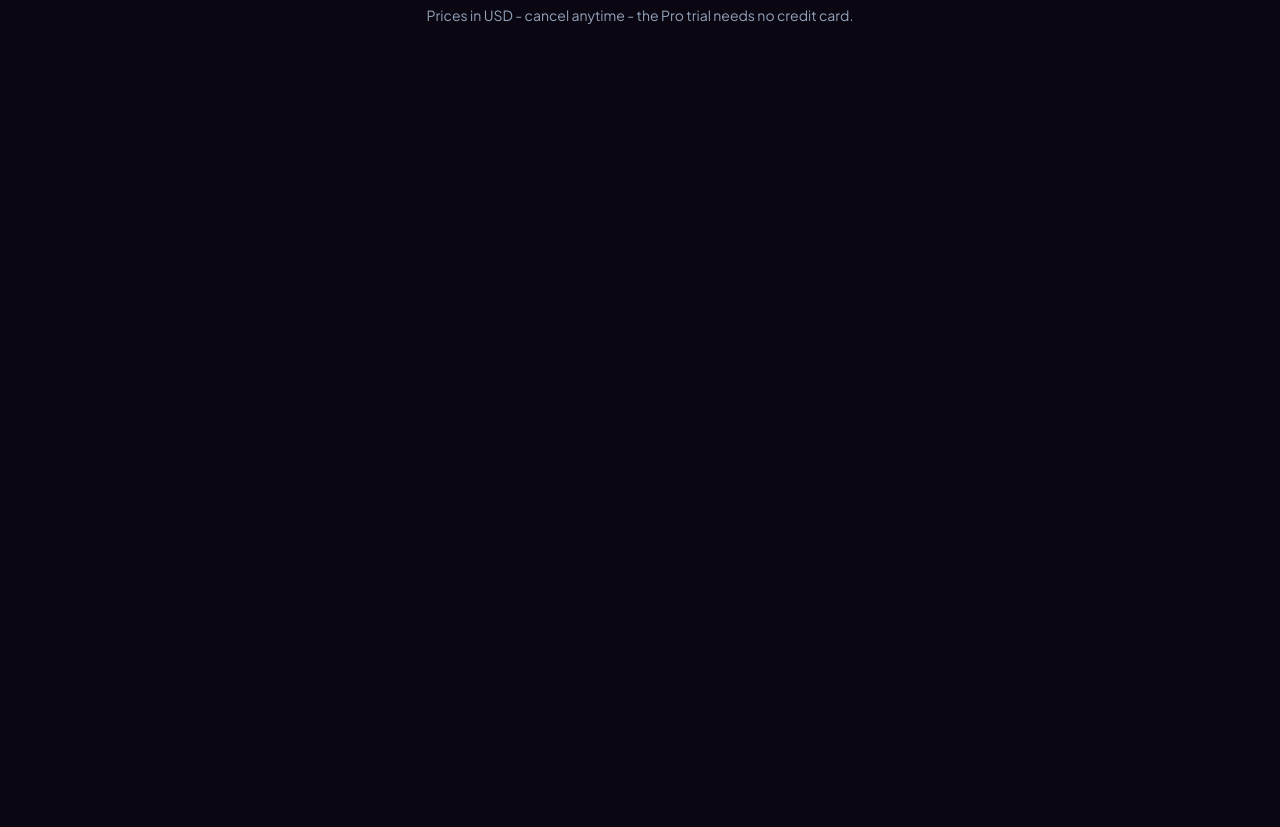
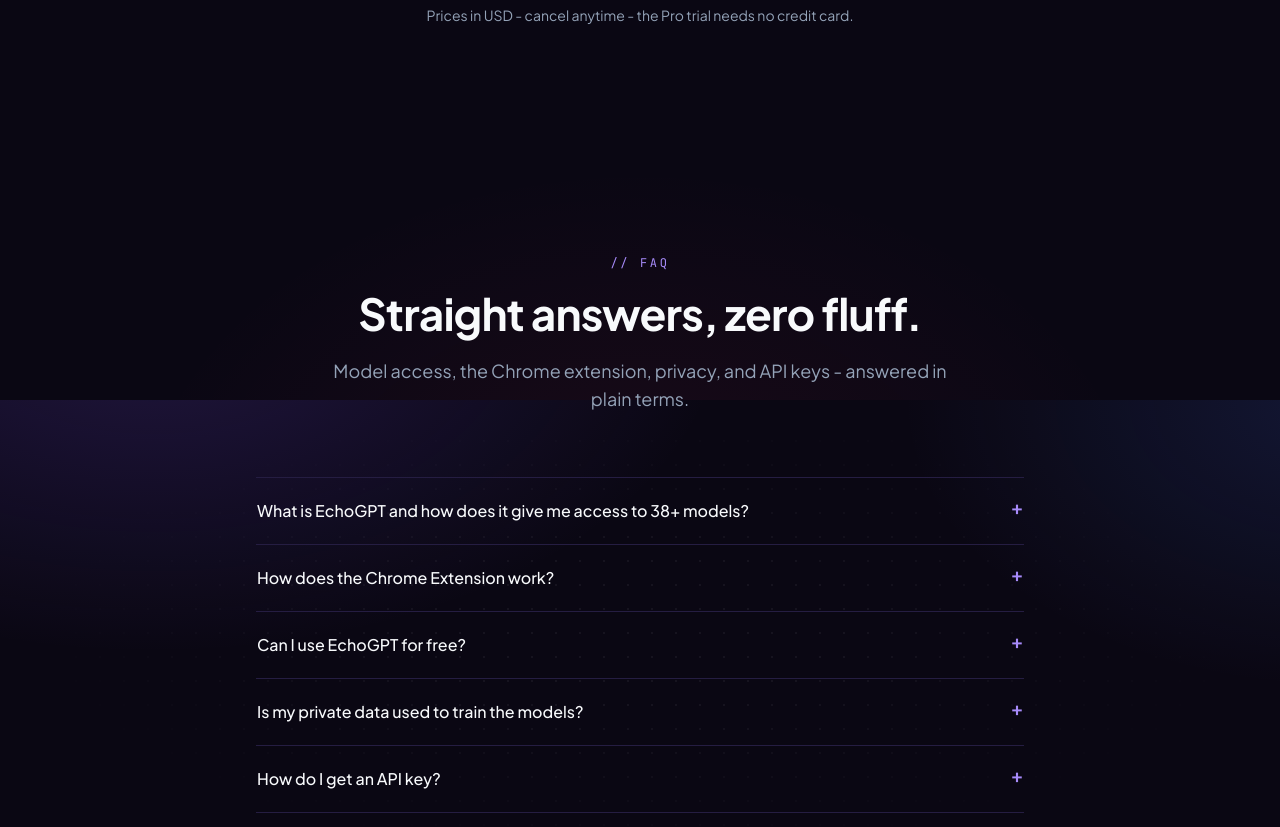
Before and after one commit to AbuBakkarSiddique007/EchoGPT_Landing_Page, a Next.js app: page / in a window 1280 px wide. Shown: the part 7600-8427 px from the top of the page. Before the commit the page ends 7737 px from the top, so only its background shows below. Built offline with nearby package versions, Linux system fonts and the light colour scheme.

Commit message:
feat(faq): implement faq section

```diff
--- a/src/app/globals.css
+++ b/src/app/globals.css
@@ -177,6 +177,11 @@
     .animate-shimmer {
       animation: none;
     }
+
+    [data-slot="accordion-content"] {
+      animation-duration: 0.01ms !important;
+      animation-iteration-count: 1 !important;
+    }
   }
 }
 
--- a/src/app/page.tsx
+++ b/src/app/page.tsx
@@ -6,6 +6,7 @@
 import { ProductPreview } from "@/components/landing/ProductPreview";
 import { WhyChoose } from "@/components/landing/WhyChoose";
 import { Pricing } from "@/components/landing/Pricing";
+import { Faq } from "@/components/landing/Faq";
 
 export default function Home() {
   return (
@@ -19,6 +20,7 @@
         <ProductPreview />
         <WhyChoose />
         <Pricing />
+        <Faq />
       </main>
     </div>
   );
--- /dev/null
+++ b/src/components/landing/Faq.tsx
@@ -0,0 +1,86 @@
+import {
+  Accordion,
+  AccordionContent,
+  AccordionItem,
+  AccordionTrigger,
+} from "@/components/ui/accordion";
+
+const FAQS: { question: string; answer: string }[] = [
+  {
+    question: "What is EchoGPT and how does it give me access to 38+ models?",
+    answer:
+      "EchoGPT aggregates the world's most capable foundation models under one unified interface, routing your prompt to the best model or letting you pick manually.",
+  },
+  {
+    question: "How does the Chrome Extension work?",
+    answer:
+      "The extension works anywhere in your browser. Press Alt + E or click the sidebar to summarize articles, compose emails in Gmail, explain code on GitHub, and chat with AI without switching tabs.",
+  },
+  {
+    question: "Can I use EchoGPT for free?",
+    answer:
+      "Yes! Free users get instant access to the core EchoGPT model and daily query quotas without entering a credit card.",
+  },
+  {
+    question: "Is my private data used to train the models?",
+    answer:
+      "No. EchoGPT uses enterprise zero-data retention endpoints to ensure your code, documents, and prompts remain 100% private.",
+  },
+  {
+    question: "How do I get an API key?",
+    answer:
+      "Pro and Developer users can generate API keys directly in the dashboard to integrate EchoGPT into their own applications.",
+  },
+];
+
+export function Faq() {
+  return (
+    <section id="faq" className="scroll-mt-24 px-4 py-20 sm:px-6 lg:px-8 lg:py-28">
+      <div className="mx-auto max-w-6xl">
+        <div className="mx-auto max-w-2xl text-center">
+          <span className="font-mono text-xs tracking-[0.22em] text-accent-foreground uppercase">
+            {"// FAQ"}
+          </span>
+          <h2 className="text-balance mt-4 text-3xl font-bold tracking-[-0.02em] text-foreground sm:text-4xl lg:text-[2.75rem] lg:leading-[1.1]">
+            Straight answers, zero fluff.
+          </h2>
+          <p className="text-pretty mt-5 text-base text-muted-foreground sm:text-lg">
+            Model access, the Chrome extension, privacy, and API keys - answered
+            in plain terms.
+          </p>
+        </div>
+
+        <div className="relative isolate mt-16">
+          <div
+            aria-hidden
+            className="bg-dot-grid absolute inset-x-0 -top-12 -bottom-16 -z-10 [mask-image:radial-gradient(ellipse_70%_70%_at_50%_45%,#000_25%,transparent_78%)]"
+          />
+          <Accordion
+            className="mx-auto max-w-3xl border-y border-border"
+          >
+            {FAQS.map((faq) => (
+              <AccordionItem
+                key={faq.question}
+                value={faq.question}
+                className="border-border"
+              >
+                <AccordionTrigger className="rounded-none py-5 text-base hover:no-underline **:data-[slot=accordion-trigger-icon]:hidden">
+                  <span className="text-foreground">{faq.question}</span>
+                  <span
+                    aria-hidden
+                    className="ml-auto pl-6 font-mono text-xl leading-none text-accent-foreground transition-transform duration-200 group-aria-expanded/accordion-trigger:rotate-45"
+                  >
+                    +
+                  </span>
+                </AccordionTrigger>
+                <AccordionContent className="pb-5 pr-6 text-muted-foreground lg:pr-16">
+                  {faq.answer}
+                </AccordionContent>
+              </AccordionItem>
+            ))}
+          </Accordion>
+        </div>
+      </div>
+    </section>
+  );
+}
--- /dev/null
+++ b/src/components/ui/accordion.tsx
@@ -0,0 +1,71 @@
+import { Accordion as AccordionPrimitive } from "@base-ui/react/accordion"
+import { cn } from "cn"
+import { ChevronDownIcon, ChevronUpIcon } from "lucide-react"
+
+function Accordion({ className, ...props }: AccordionPrimitive.Root.Props) {
+  return (
+    <AccordionPrimitive.Root
+      data-slot="accordion"
+      className={cn("flex w-full flex-col", className)}
+      {...props}
+    />
+  )
+}
+
+function AccordionItem({ className, ...props }: AccordionPrimitive.Item.Props) {
+  return (
+    <AccordionPrimitive.Item
+      data-slot="accordion-item"
+      className={cn("not-last:border-b", className)}
+      {...props}
+    />
+  )
+}
+
+function AccordionTrigger({
+  className,
+  children,
+  ...props
+}: AccordionPrimitive.Trigger.Props) {
+  return (
+    <AccordionPrimitive.Header className="flex">
+      <AccordionPrimitive.Trigger
+        data-slot="accordion-trigger"
+        className={cn(
+          "group/accordion-trigger relative flex flex-1 items-start justify-between rounded-lg border border-transparent py-2.5 text-left text-sm font-medium transition-all outline-none hover:underline focus-visible:border-ring focus-visible:ring-3 focus-visible:ring-ring/50 focus-visible:after:border-ring aria-disabled:pointer-events-none aria-disabled:opacity-50 **:data-[slot=accordion-trigger-icon]:ml-auto **:data-[slot=accordion-trigger-icon]:size-4 **:data-[slot=accordion-trigger-icon]:text-muted-foreground",
+          className
+        )}
+        {...props}
+      >
+        {children}
+        <ChevronDownIcon data-slot="accordion-trigger-icon" className="pointer-events-none shrink-0 group-aria-expanded/accordion-trigger:hidden" />
+        <ChevronUpIcon data-slot="accordion-trigger-icon" className="pointer-events-none hidden shrink-0 group-aria-expanded/accordion-trigger:inline" />
+      </AccordionPrimitive.Trigger>
+    </AccordionPrimitive.Header>
+  )
+}
+
+function AccordionContent({
+  className,
+  children,
+  ...props
+}: AccordionPrimitive.Panel.Props) {
+  return (
+    <AccordionPrimitive.Panel
+      data-slot="accordion-content"
+      className="overflow-hidden text-sm data-open:animate-accordion-down data-closed:animate-accordion-up"
+      {...props}
+    >
+      <div
+        className={cn(
+          "h-(--accordion-panel-height) pt-0 pb-2.5 data-ending-style:h-0 data-starting-style:h-0 [&_a]:underline [&_a]:underline-offset-3 [&_a]:hover:text-foreground [&_p:not(:last-child)]:mb-4",
+          className
+        )}
+      >
+        {children}
+      </div>
+    </AccordionPrimitive.Panel>
+  )
+}
+
+export { Accordion, AccordionItem, AccordionTrigger, AccordionContent }
```
